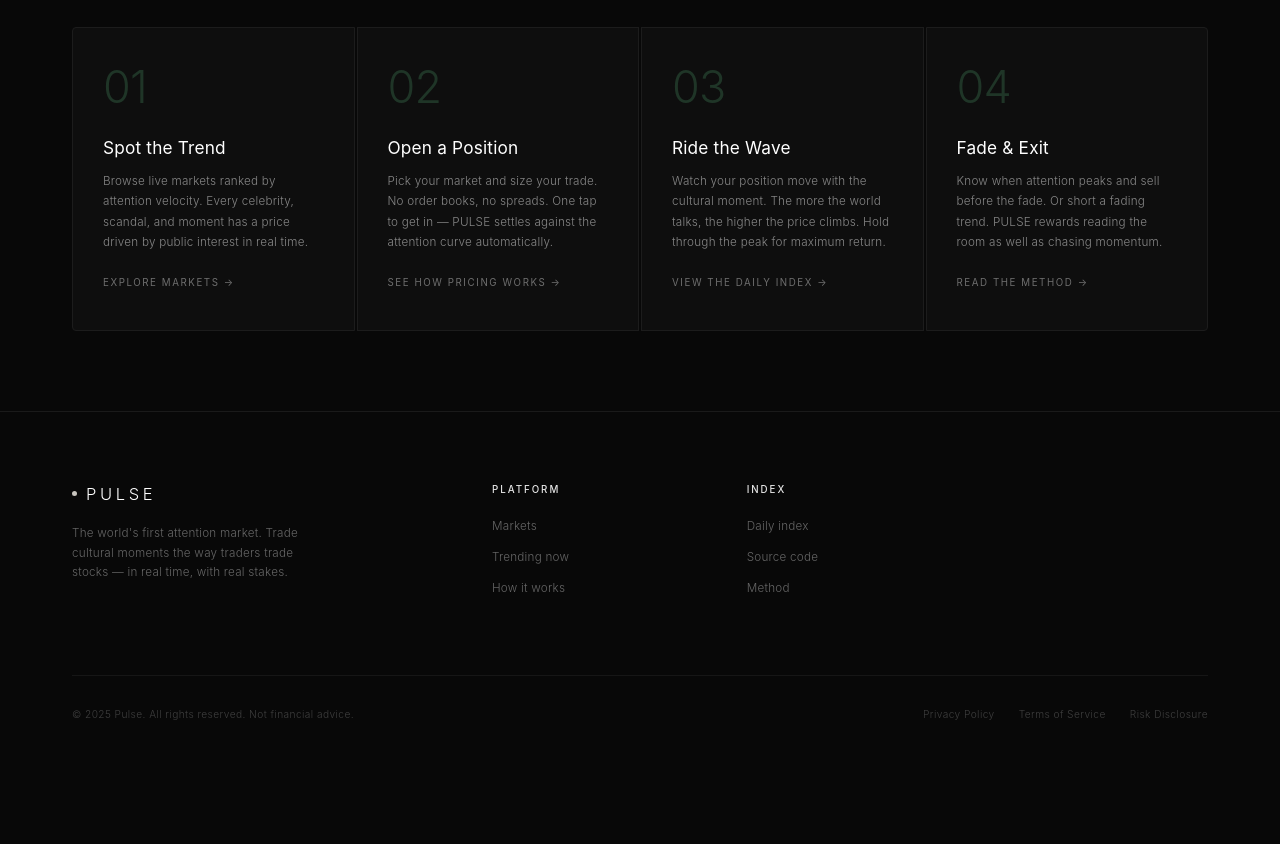
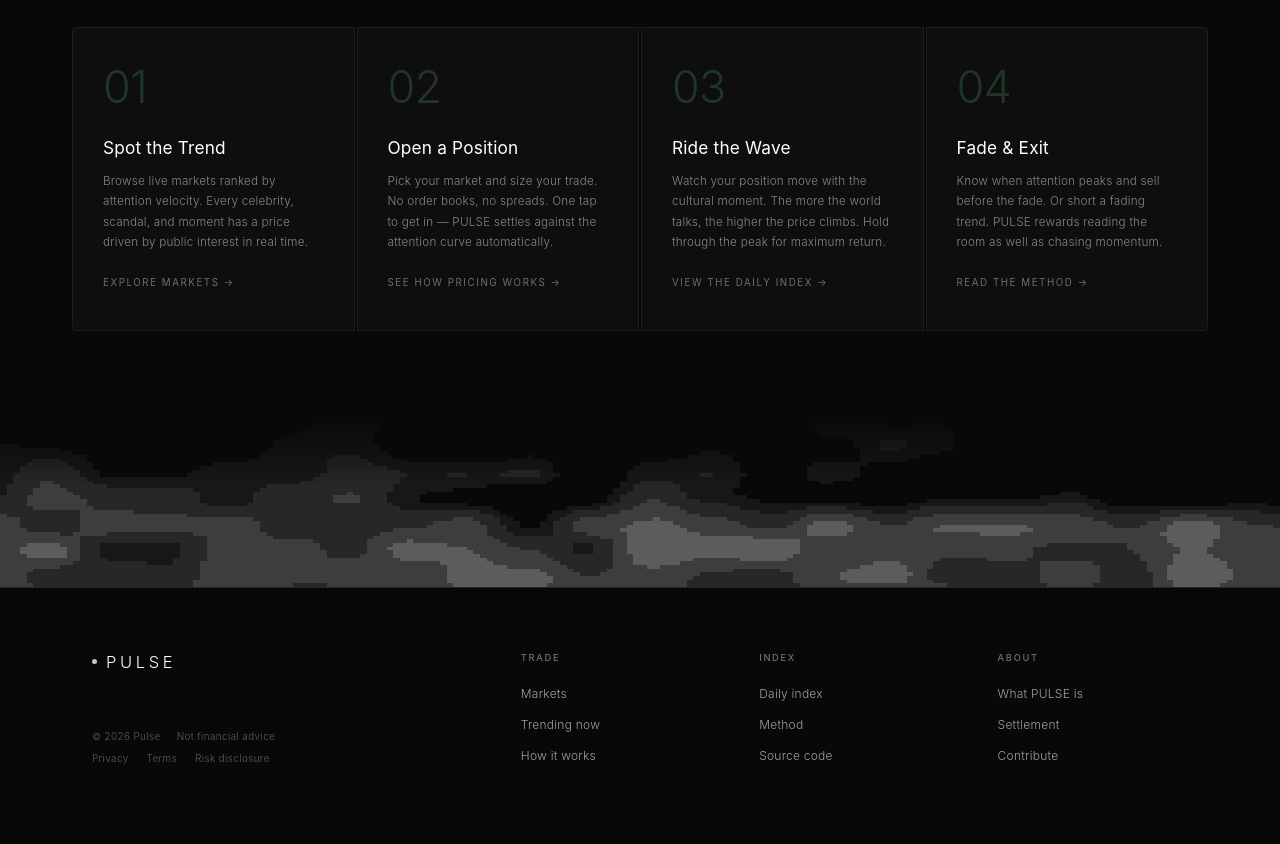
Before and after one commit to maxxexee/pulse-markets, a plain HTML site: page app/index.html in a window 1280 px wide. Shown: the part 1172-2016 px from the top of the page. Before the commit the page ends 1940 px from the top, so only its background shows below. Drawn offline with Linux system fonts and the light colour scheme; no server answers.

Commit message:
Darken card images and rebuild the footer
Green momentum figures sat on grayscale images with no scrim of their own, so a
hairline or a white wall behind them washed the number out. The card overlay now
holds a floor of shade at the top and lifts toward the bottom, where the card
body already had one.

The footer follows the hackathon page layout: a pixel field above a rule and a
four-column block with the brand and legal links on the left. The field is
animated value noise drawn small and scaled up, greyscale on black, still under
reduced motion and paused while offscreen.

```diff
--- /dev/null
+++ b/app/footer-field.js
@@ -0,0 +1,85 @@
+/**
+ * The strip above the footer: greys laid out on a coarse canvas grid, then
+ * scaled up by CSS so every cell reads as a hard pixel. It stays still under
+ * reduced motion and stops drawing while the footer is offscreen.
+ */
+(function () {
+  const TONES = [
+    'rgba(255,255,255,0.07)',
+    'rgba(255,255,255,0.14)',
+    'rgba(255,255,255,0.24)',
+    'rgba(255,255,255,0.38)',
+  ];
+
+  function hash(x, y) {
+    const s = Math.sin(x * 127.1 + y * 311.7) * 43758.5453;
+    return s - Math.floor(s);
+  }
+
+  /** Smooth value noise, so the field never repeats across the width. */
+  function noise(x, y) {
+    const xi = Math.floor(x);
+    const yi = Math.floor(y);
+    const xf = x - xi;
+    const yf = y - yi;
+    const u = xf * xf * (3 - 2 * xf);
+    const v = yf * yf * (3 - 2 * yf);
+    const top = hash(xi, yi) * (1 - u) + hash(xi + 1, yi) * u;
+    const bottom = hash(xi, yi + 1) * (1 - u) + hash(xi + 1, yi + 1) * u;
+    return top * (1 - v) + bottom * v;
+  }
+
+  function start() {
+    const canvas = document.getElementById('footerField');
+    const ctx = canvas && canvas.getContext ? canvas.getContext('2d') : null;
+    if (!ctx) return;
+
+    const W = canvas.width;
+    const H = canvas.height;
+
+    function draw(t) {
+      ctx.clearRect(0, 0, W, H);
+      for (let y = 0; y < H; y += 1) {
+        for (let x = 0; x < W; x += 1) {
+          const n =
+            noise(x / 26 + t * 0.35, y / 16 - t * 0.2) * 0.62 +
+            noise(x / 9 - t * 0.5, y / 7 + t * 0.3) * 0.38;
+          // thin and dark at the top, dense toward the footer rule
+          const value = n * (0.55 + 0.45 * (y / (H - 1)));
+          if (value < 0.38) continue;
+          const tone = value < 0.46 ? 0 : value < 0.58 ? 1 : value < 0.7 ? 2 : 3;
+          ctx.fillStyle = TONES[tone];
+          ctx.fillRect(x, y, 1, 1);
+        }
+      }
+    }
+
+    draw(0);
+    if (window.matchMedia('(prefers-reduced-motion: reduce)').matches) return;
+
+    let visible = false;
+    let last = 0;
+    function loop(now) {
+      requestAnimationFrame(loop);
+      if (!visible || now - last < 90) return;
+      last = now;
+      draw(now / 900);
+    }
+    requestAnimationFrame(loop);
+
+    if (typeof IntersectionObserver === 'function') {
+      const observer = new IntersectionObserver(([entry]) => {
+        visible = entry.isIntersecting;
+      });
+      observer.observe(canvas);
+    } else {
+      visible = true;
+    }
+  }
+
+  if (document.readyState === 'loading') {
+    document.addEventListener('DOMContentLoaded', start);
+  } else {
+    start();
+  }
+})();
--- a/app/index.html
+++ b/app/index.html
@@ -493,13 +493,22 @@
       filter: grayscale(100%);
     }
 
-    /* bottom overlay for text legibility */
+    /* darkens the image enough for white and green text to hold, strongest at
+       the top where the momentum sits and at the bottom where the card body is */
     .trend-card::after {
       content: '';
       position: absolute;
       inset: 0;
-      background: linear-gradient(to bottom, transparent 40%, rgba(0,0,0,0.88) 100%);
+      background: linear-gradient(
+        to bottom,
+        rgba(0,0,0,0.55) 0%,
+        rgba(0,0,0,0.22) 26%,
+        rgba(0,0,0,0.12) 48%,
+        rgba(0,0,0,0.55) 74%,
+        rgba(0,0,0,0.9) 100%
+      );
       z-index: 1;
+      pointer-events: none;
     }
 
     .trend-card-body {
@@ -578,6 +587,7 @@
       font-size: 0.75rem;
       font-weight: 600;
       letter-spacing: 0.04em;
+      text-shadow: 0 1px 4px rgba(0,0,0,0.85);
     }
     .trend-card-move.up   { color: #6EE79A; }
     .trend-card-move.down { color: #FF7A7A; }
@@ -941,33 +951,50 @@
       border-color: rgba(255,255,255,0.22);
     }
 
-    @media (max-width: 768px) {
-      .footer { padding: 56px 28px 40px; }
-      .footer-top { grid-template-columns: 1fr 1fr; gap: 36px; }
-      .footer-brand { grid-column: 1 / -1; }
-      .footer-bottom { flex-direction: column; align-items: flex-start; gap: 16px; }
+    /* ── FOOTER ── */
+    .footer {
+      position: relative;
+      background: var(--void);
+      overflow: hidden;
     }
-    .footer {
-      background: var(--void);
-      border-top: 1px solid #1a1a1a;
-      padding: 72px 72px 48px;
+
+    /* low-resolution canvas scaled up, so every cell stays a hard pixel */
+    .footer-field {
+      display: block;
+      width: 100%;
+      height: 176px;
+      image-rendering: pixelated;
+      opacity: 0.9;
+      -webkit-mask-image: linear-gradient(to bottom, transparent, #000 42%, #000 100%);
+      mask-image: linear-gradient(to bottom, transparent, #000 42%, #000 100%);
+    }
+
+    .footer-inner {
+      border-top: 1px solid rgba(255,255,255,0.12);
     }
 
     .footer-top {
       display: grid;
-      grid-template-columns: 1.8fr 1fr 1fr 1fr;
+      grid-template-columns: 2fr 1fr 1fr 1fr;
       gap: 48px;
-      margin-bottom: 64px;
+      max-width: 1240px;
+      margin: 0 auto;
+      padding: 64px 72px 80px;
     }
 
-    .footer-brand {}
+    .footer-brand {
+      display: flex;
+      flex-direction: column;
+      justify-content: space-between;
+      gap: 40px;
+    }
 
     .footer-logo {
       display: flex;
       align-items: center;
       gap: 9px;
       text-decoration: none;
-      margin-bottom: 20px;
+      width: max-content;
     }
 
     .footer-logo-wordmark {
@@ -979,49 +1006,31 @@
       text-transform: uppercase;
     }
 
-    .footer-tagline {
+    .footer-meta {
+      display: flex;
+      flex-wrap: wrap;
+      gap: 16px;
       font-family: var(--font-body);
-      font-size: 0.78rem;
+      font-size: 0.66rem;
       font-weight: 300;
-      line-height: 1.7;
-      color: rgba(255,255,255,0.38);
-      max-width: 260px;
-      letter-spacing: 0.02em;
-      margin-bottom: 28px;
+      letter-spacing: 0.04em;
+      color: rgba(255,255,255,0.34);
     }
 
-    .footer-social {
+    .footer-col {
       display: flex;
-      gap: 16px;
-    }
-
-    .footer-social a {
-      width: 32px;
-      height: 32px;
-      border: 1px solid #242424;
-      border-radius: 6px;
-      display: flex;
-      align-items: center;
-      justify-content: center;
-      color: rgba(255,255,255,0.35);
-      text-decoration: none;
-      font-size: 0.7rem;
-      transition: border-color 0.2s, color 0.2s;
-    }
-
-    .footer-social a:hover {
-      border-color: rgba(255,255,255,0.25);
-      color: rgba(255,255,255,0.8);
+      flex-direction: column;
+      gap: 12px;
     }
 
     .footer-col-title {
       font-family: var(--font-body);
-      font-size: 0.65rem;
+      font-size: 0.62rem;
       font-weight: 500;
-      letter-spacing: 0.2em;
+      letter-spacing: 0.18em;
       text-transform: uppercase;
-      color: rgba(255,255,255,0.9);
-      margin-bottom: 20px;
+      color: rgba(255,255,255,0.42);
+      margin-bottom: 8px;
     }
 
     .footer-links {
@@ -1033,50 +1042,48 @@
 
     .footer-links a {
       font-family: var(--font-body);
-      font-size: 0.78rem;
+      font-size: 0.8rem;
       font-weight: 300;
-      color: rgba(255,255,255,0.38);
+      color: rgba(255,255,255,0.62);
       text-decoration: none;
       letter-spacing: 0.02em;
+      width: max-content;
       transition: color 0.2s;
     }
 
-    .footer-links a:hover { color: rgba(255,255,255,0.8); }
-
-    .footer-bottom {
-      display: flex;
-      align-items: center;
-      justify-content: space-between;
-      padding-top: 32px;
-      border-top: 1px solid #161616;
-      gap: 24px;
-      flex-wrap: wrap;
-    }
+    .footer-links a:hover { color: #ffffff; }
 
     .footer-legal {
+      display: flex;
+      flex-wrap: wrap;
+      gap: 8px 18px;
       font-family: var(--font-body);
-      font-size: 0.68rem;
+      font-size: 0.66rem;
       font-weight: 300;
-      color: rgba(255,255,255,0.22);
       letter-spacing: 0.04em;
     }
 
-    .footer-legal-links {
-      display: flex;
-      gap: 24px;
-    }
-
-    .footer-legal-links a {
-      font-family: var(--font-body);
-      font-size: 0.68rem;
-      font-weight: 300;
-      color: rgba(255,255,255,0.22);
+    .footer-legal a {
+      color: rgba(255,255,255,0.34);
       text-decoration: none;
-      letter-spacing: 0.04em;
       transition: color 0.2s;
     }
 
-    .footer-legal-links a:hover { color: rgba(255,255,255,0.55); }
+    .footer-legal a:hover { color: rgba(255,255,255,0.75); }
+
+    @media (max-width: 900px) {
+      .footer-top {
+        grid-template-columns: 1fr 1fr;
+        gap: 36px;
+        padding: 48px 28px 56px;
+      }
+      .footer-brand { grid-column: 1 / -1; }
+      .footer-field { height: 104px; }
+    }
+
+    @media (max-width: 520px) {
+      .footer-top { grid-template-columns: 1fr; }
+    }
 
     /* mobile scroll hint */
     .scroll-hint {
@@ -1302,6 +1309,9 @@
 
   <!-- ── FOOTER ── -->
   <footer class="footer">
+    <canvas class="footer-field" id="footerField" width="192" height="48"
+            aria-hidden="true"></canvas>
+    <div class="footer-inner">
       <div class="footer-top">
 
         <div class="footer-brand">
@@ -1309,11 +1319,21 @@
             <span class="pulse-dot"></span>
             <span class="footer-logo-wordmark">Pulse</span>
           </a>
-        <p class="footer-tagline">The world's first attention market. Trade cultural moments the way traders trade stocks — in real time, with real stakes.</p>
+          <div>
+            <div class="footer-meta">
+              <span>© 2026 Pulse</span>
+              <span>Not financial advice</span>
+            </div>
+            <div class="footer-legal" style="margin-top: 10px;">
+              <a href="./privacy.html">Privacy</a>
+              <a href="./terms.html">Terms</a>
+              <a href="./risk.html">Risk disclosure</a>
+            </div>
+          </div>
         </div>
 
-      <div>
-        <p class="footer-col-title">Platform</p>
+        <div class="footer-col">
+          <h3 class="footer-col-title">Trade</h3>
           <ul class="footer-links">
             <li><a href="../markets.html">Markets</a></li>
             <li><a href="#trending">Trending now</a></li>
@@ -1321,23 +1341,24 @@
           </ul>
         </div>
 
-      <div>
-        <p class="footer-col-title">Index</p>
+        <div class="footer-col">
+          <h3 class="footer-col-title">Index</h3>
           <ul class="footer-links">
             <li><a href="../index.html">Daily index</a></li>
+            <li><a href="https://github.com/maxxexee/pulse-markets/blob/main/docs/operations.md">Method</a></li>
             <li><a href="https://github.com/maxxexee/pulse-markets">Source code</a></li>
-          <li><a href="https://github.com/maxxexee/pulse-markets/blob/main/docs/operations.md">Method</a></li>
           </ul>
         </div>
 
+        <div class="footer-col">
+          <h3 class="footer-col-title">About</h3>
+          <ul class="footer-links">
+            <li><a href="../index.html">What PULSE is</a></li>
+            <li><a href="../markets.html">Settlement</a></li>
+            <li><a href="https://github.com/maxxexee/pulse-markets">Contribute</a></li>
+          </ul>
         </div>
 
-    <div class="footer-bottom">
-      <span class="footer-legal">© 2025 Pulse. All rights reserved. Not financial advice.</span>
-      <div class="footer-legal-links">
-        <a href="./privacy.html">Privacy Policy</a>
-        <a href="./terms.html">Terms of Service</a>
-        <a href="./risk.html">Risk Disclosure</a>
       </div>
     </div>
   </footer>
@@ -1377,6 +1398,7 @@
     </div>
   </div>
 
+    <script src="footer-field.js"></script>
     <script src="pulse-live.js"></script>
 </body>
 </html>
```
Also changed, not shown: app/README.md. Lines whose indentation alone changed are shown as unchanged.
